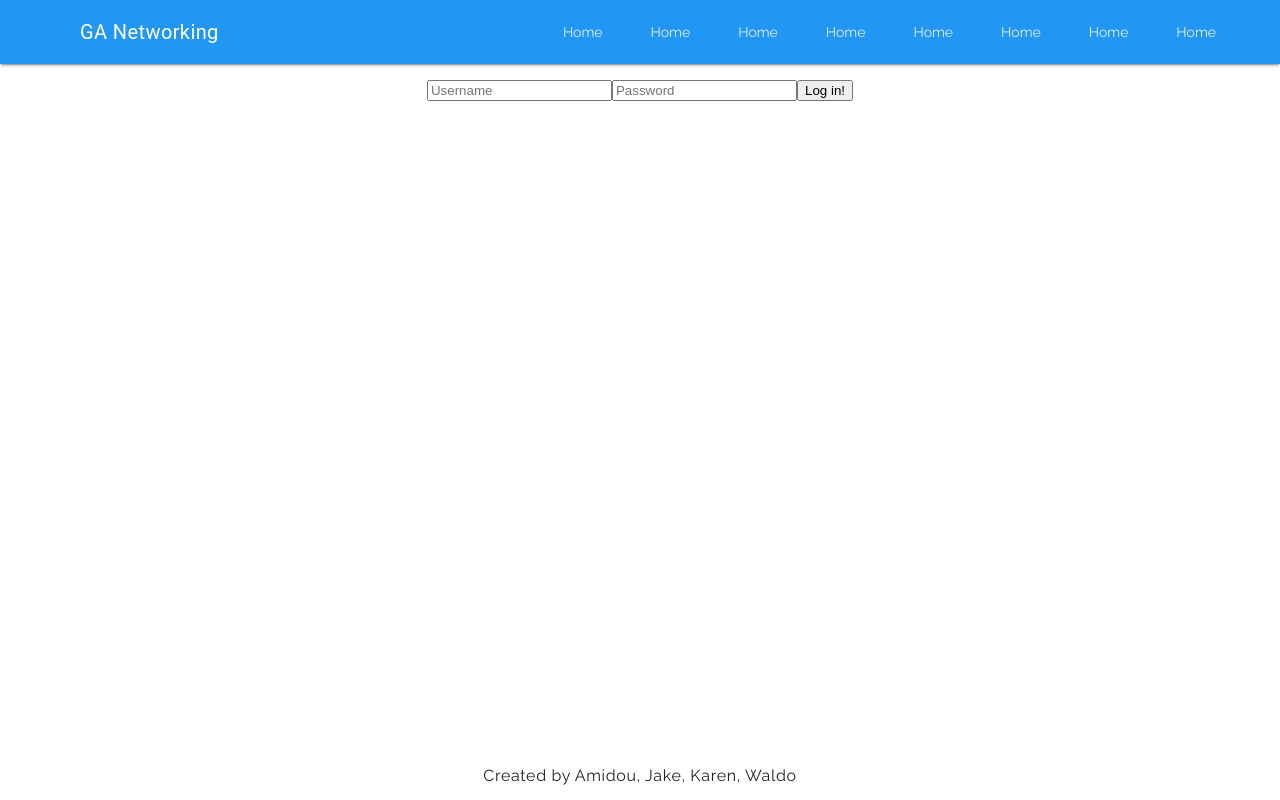
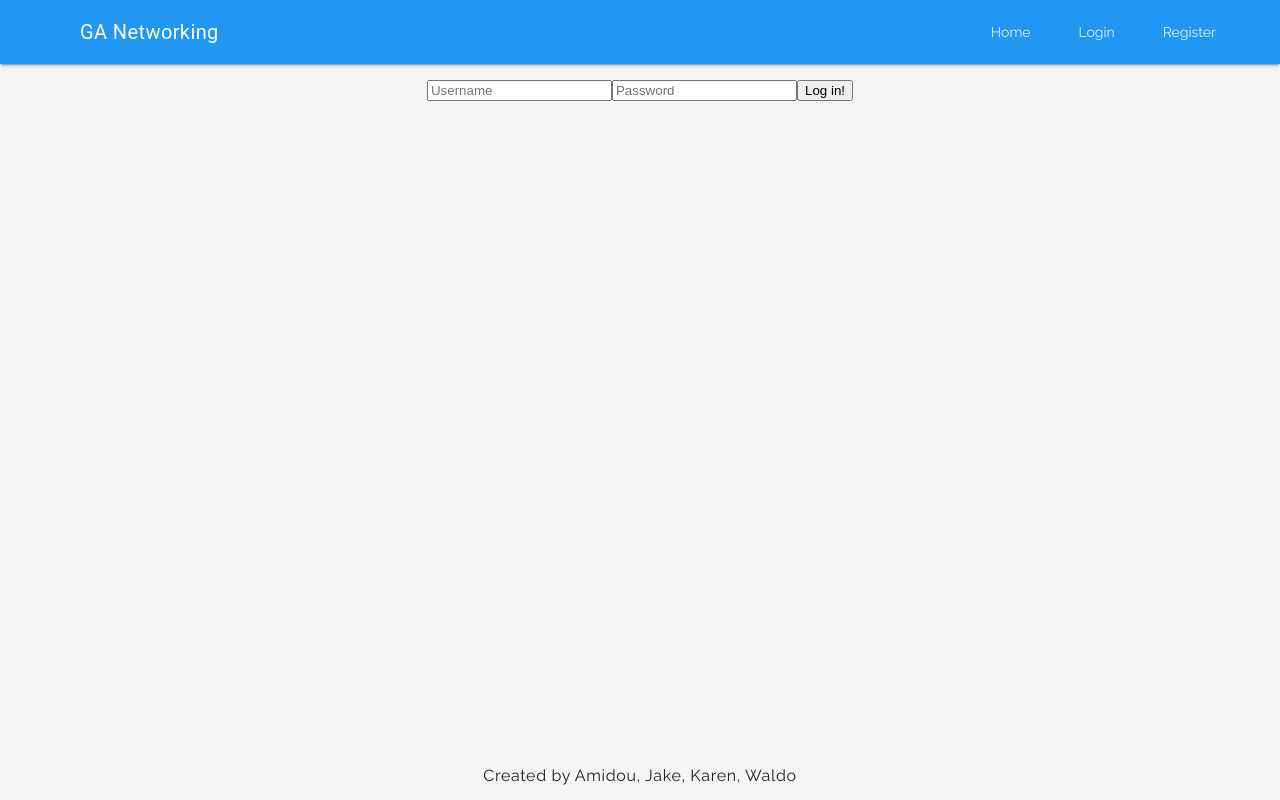
Before and after one commit to halo123u/GA-Networking-App, a React (Create React App) app in the folder client/: page /login in a window 1280 px wide. Built offline with nearby package versions, Linux system fonts and the light colour scheme.

Commit message:
css for home and header

```diff
--- a/client/src/App.css
+++ b/client/src/App.css
@@ -67,9 +67,10 @@ li {
 
 body{
     font-family: 'Raleway', sans-serif;
+    background: whitesmoke;
 }
 main.mdl-layout__content {
-    margin-top: 2em;
+    margin-top: 5em;
 }
 footer{
     position: absolute;
@@ -81,6 +82,7 @@ footer{
     width: 90vw;
     margin: 0 auto;
     margin-top: 2em;
+    border: 1px solid #bbb;
 }
 .appHome > .mdl-card__title {
   color: black;
--- a/client/src/components/Header.jsx
+++ b/client/src/components/Header.jsx
@@ -21,39 +21,32 @@ const Header = (props) => {
                     <div className="mdl-layout-spacer"></div>
                     <nav className="mdl-navigation mdl-layout--large-screen-only">
                         <Link className="mdl-navigation__link" style={props.authState ? styles.hideNavItem : styles.showNavItem} to='/'>Home</Link>
-                        <Link className="mdl-navigation__link"  style={!props.authState ? styles.hideNavItem : styles.showNavItem} onClick={props.logOut} to='/'>Log Out</Link>
-                        <Link className="mdl-navigation__link" style={props.authState ? styles.hideNavItem : styles.showNavItem} to='/'>Home</Link>
-                        <Link className="mdl-navigation__link" style={props.authState ? styles.hideNavItem : styles.showNavItem} to='/'>Home</Link>
-                        <Link className="mdl-navigation__link" style={props.authState ? styles.hideNavItem : styles.showNavItem} to='/'>Home</Link>
-                        <Link className="mdl-navigation__link" style={props.authState ? styles.hideNavItem : styles.showNavItem} to='/'>Home</Link>
-                        <Link className="mdl-navigation__link" style={props.authState ? styles.hideNavItem : styles.showNavItem} to='/'>Home</Link>
-                        <Link className="mdl-navigation__link" style={props.authState ? styles.hideNavItem : styles.showNavItem} to='/'>Home</Link>
-                        <Link className="mdl-navigation__link" style={props.authState ? styles.hideNavItem : styles.showNavItem} to='/'>Home</Link>
+                        <Link className="mdl-navigation__link" style={props.authState ? styles.hideNavItem : styles.showNavItem} to='/login'>Login</Link>
+                        <Link className="mdl-navigation__link"  style={!props.authState ? styles.hideNavItem : styles.showNavItem} onClick={props.logOut} to='#'>Log Out</Link>
+                        <Link className="mdl-navigation__link" style={props.authState ? styles.hideNavItem : styles.showNavItem} to='/register'>Register</Link>
+                        <Link className="mdl-navigation__link" style={!props.authState ? styles.hideNavItem : styles.showNavItem} to='/feed'>Feed</Link>
+                        <Link className="mdl-navigation__link" style={!props.authState ? styles.hideNavItem : styles.showNavItem} to='/profile'>Profile</Link>
+                        <Link className="mdl-navigation__link" style={props.authState ? styles.hideNavItem : styles.hideNavItem} to='/profileForm'>Profile Bio</Link>
+                        <Link className="mdl-navigation__link" style={!props.authState ? styles.hideNavItem : styles.showNavItem} to='/profile/edit'>Edit Profile</Link>
+                        <Link className="mdl-navigation__link" style={!props.authState ? styles.hideNavItem : styles.showNavItem} to='/inbox'>DMs</Link>
                     </nav>
                     </div>
                 </header>
                 <div className="mdl-layout__drawer">
-                    <span className="mdl-layout-title">Title</span>
+                    <span className="mdl-layout-title">GA Networking</span>
                     <nav className="mdl-navigation">
-                    <a className="mdl-navigation__link" href="">Link</a>
-                    <a className="mdl-navigation__link" href="">Link</a>
-                    <a className="mdl-navigation__link" href="">Link</a>
-                    <a className="mdl-navigation__link" href="">Link</a>
+                     <Link className="mdl-navigation__link" style={props.authState ? styles.hideNavItem : styles.showNavItem} to='/'>Home</Link>
+                        <Link className="mdl-navigation__link" style={props.authState ? styles.hideNavItem : styles.showNavItem} to='/login'>Login</Link>
+                        <Link className="mdl-navigation__link"  style={!props.authState ? styles.hideNavItem : styles.showNavItem} onClick={props.logOut} to='#'>Log Out</Link>
+                        <Link className="mdl-navigation__link" style={props.authState ? styles.hideNavItem : styles.showNavItem} to='/register'>Register</Link>
+                        <Link className="mdl-navigation__link" style={!props.authState ? styles.hideNavItem : styles.showNavItem} to='/feed'>Feed</Link>
+                        <Link className="mdl-navigation__link" style={!props.authState ? styles.hideNavItem : styles.showNavItem} to='/profile'>Profile</Link>
+                        <Link className="mdl-navigation__link" style={props.authState ? styles.hideNavItem : styles.hideNavItem} to='/profileForm'>Profile Bio</Link>
+                        <Link className="mdl-navigation__link" style={!props.authState ? styles.hideNavItem : styles.showNavItem} to='/profile/edit'>Edit Profile</Link>
+                        <Link className="mdl-navigation__link" style={!props.authState ? styles.hideNavItem : styles.showNavItem} to='/inbox'>DMs</Link>
                     </nav>
                 </div>
-                <main className="mdl-layout__content">
-                    <div className="page-content"></div>
-                </main>
             </div>
-                <li></li>
-                <li style={props.authState ? styles.hideNavItem : styles.showNavItem}><Link to='/login'>Login</Link></li>
-                <li><a href="#">Log Out</a></li>
-                <li style={props.authState ? styles.hideNavItem : styles.showNavItem}><Link to='/register'>Register</Link></li>
-                <li style={!props.authState ? styles.hideNavItem : styles.showNavItem}><Link to='/feed'>Feed</Link></li>
-                <li style={!props.authState ? styles.hideNavItem : styles.showNavItem}><Link to='/profile'>Profile</Link></li>
-                <li style={props.authState ? styles.hideNavItem : styles.hideNavItem}><Link to='/profileForm'>Profile Form</Link></li>
-                <li style={!props.authState ? styles.hideNavItem : styles.showNavItem}><Link to='/profile/edit'> Edit</Link></li>
-                <li style={!props.authState ? styles.hideNavItem : styles.showNavItem}><Link to='/inbox'>DMs</Link></li>
         </header>
     )
 }
--- a/client/src/components/Home.jsx
+++ b/client/src/components/Home.jsx
@@ -12,7 +12,7 @@ class Home extends Component{
 
     render(){
         return(
-            <div className="appHome mdl-card mdl-shadow--2dp">
+            <div className="appHome mdl-card mdl-shadow--8dp">
                 <div className="mdl-card__title">
                     <h2 className="mdl-card__title-text">GA Networking App</h2>
                 </div>
```
